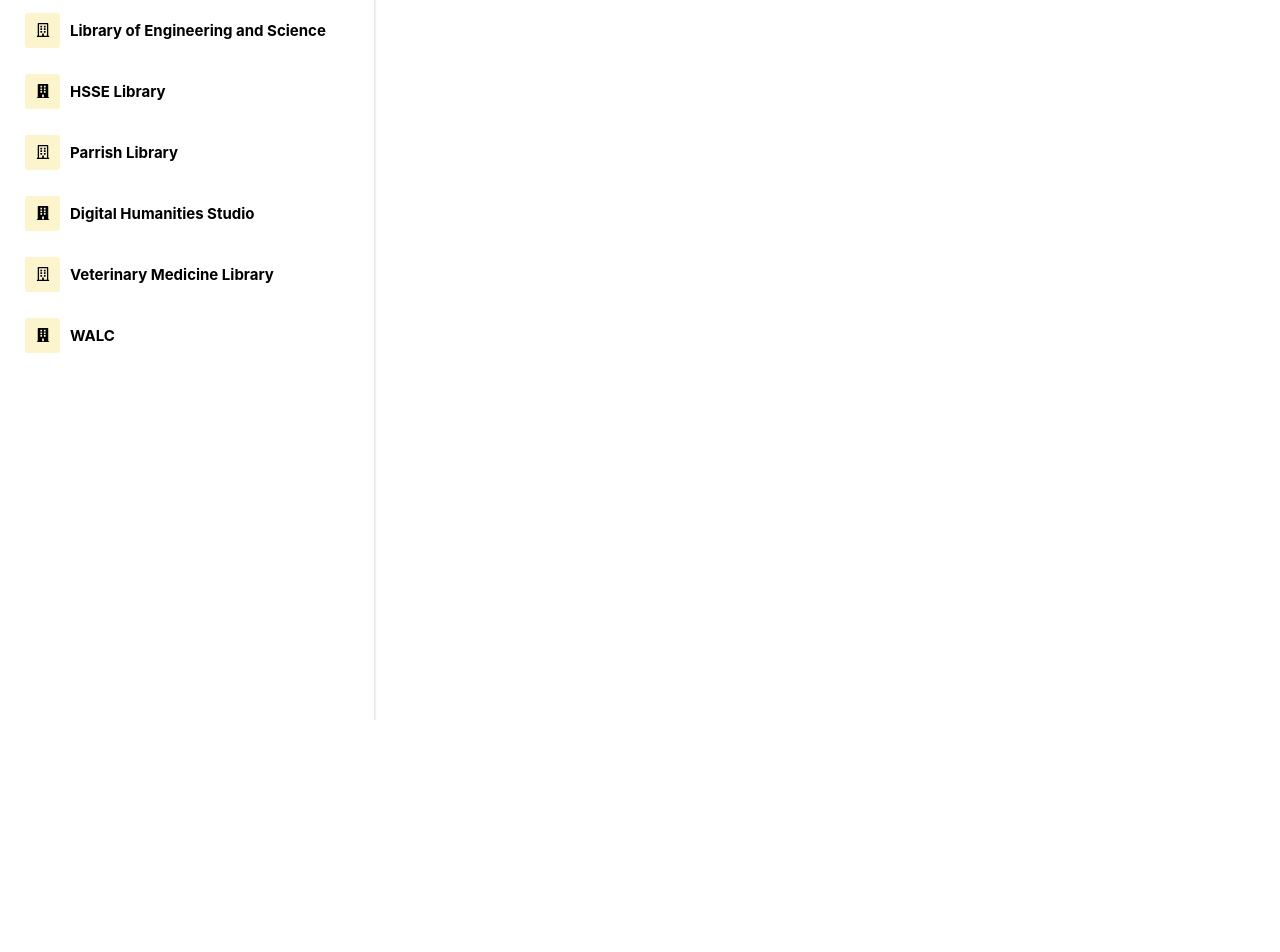
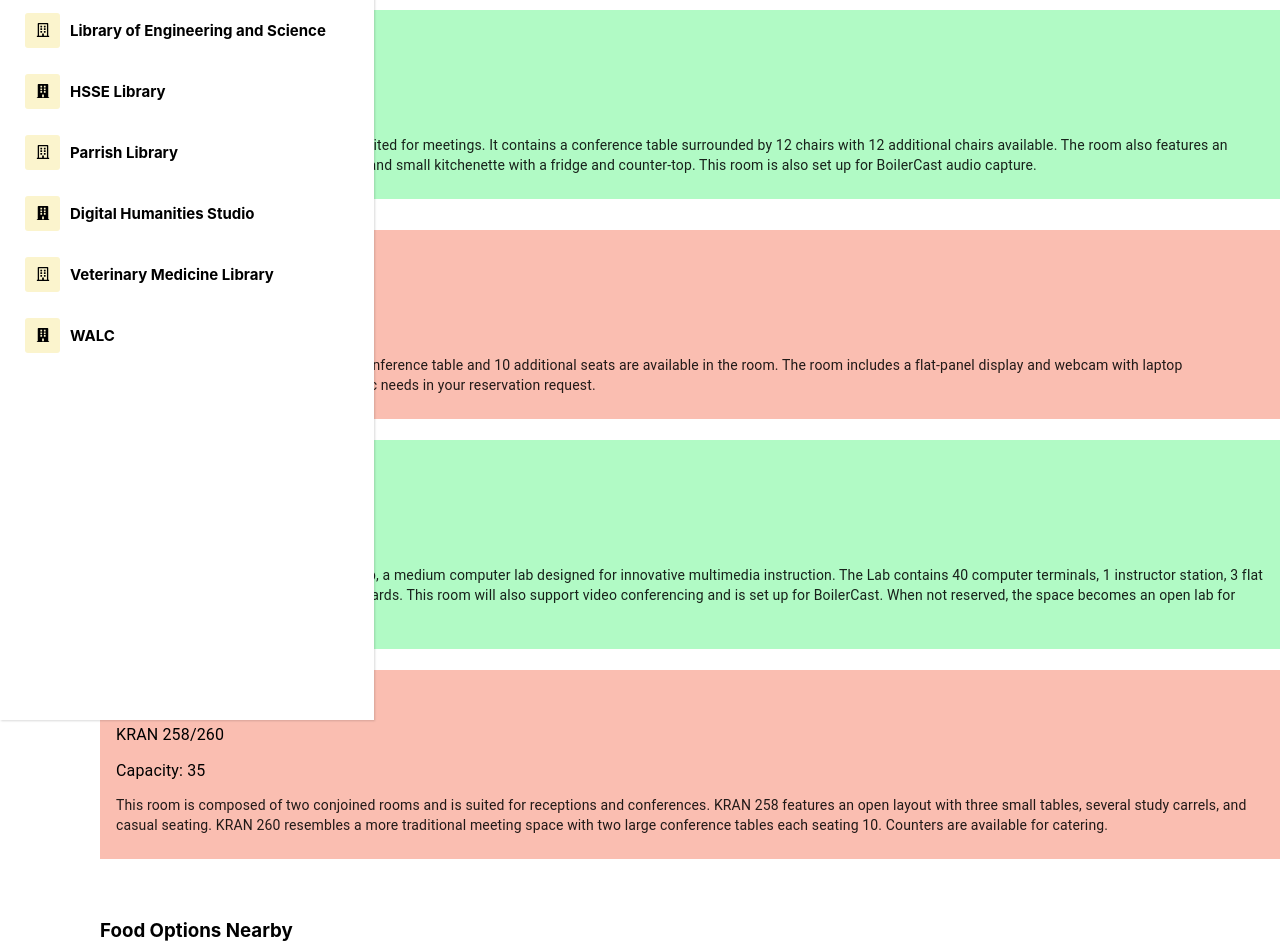
Before and after one commit to carmendiem/HelloWorld2021, a React (Create React App) app: page /Parrish in a window 1280 px wide. Shown: the part 100-1052 px from the top of the page. Before the commit the page ends 820 px from the top, so only its background shows below. Built offline with nearby package versions, Linux system fonts and the light colour scheme.

Commit message:
add parrish and digital
copied from carmen and aditi, add colors to walc and vet

```diff
--- /dev/null
+++ b/src/pages/Digital.css
@@ -0,0 +1,22 @@
+#DigitalAvailability{
+    position: absolute;
+    left: 100px;
+}
+
+#DHSFood{
+    position: absolute;
+    left: 100px;
+    top: 380px;
+}
+
+#DHSVolume{
+    position: absolute;
+    left: 100px;
+    top: 500px;
+}
+
+#DHS{
+    position: absolute;
+    left: 100px;
+    top: 110px;
+}
--- a/src/pages/Digital.js
+++ b/src/pages/Digital.js
@@ -1,11 +1,46 @@
 import React from "react";
+import "./Digital.css";
 
-const Digital = () => {
+import Box from '@mui/material/Box';
+import Card from '@mui/material/Card';
+import CardActions from '@mui/material/CardActions';
+import CardContent from '@mui/material/CardContent';
+import Button from '@mui/material/Button';
+import Typography from '@mui/material/Typography';
+
+const bull = (
+    <Box
+        component="span"
+        sx={{ display: 'inline-block', mx: '2px', transform: 'scale(0.8)' }}
+    >
+        •
+    </Box>
+);
+
+export default function Digital() {
     return (
         <div className="Digital">
-            <h2>digital</h2>
+            <h2>Digital Humanities Studio</h2>
+            <h3 id ="DigitalAvailability">Availability</h3>
+
+            <Card sx={{ minWidth: 100 }}>
+                <CardContent id ="DHS"style={{backgroundColor: "#fabeb1"}}>
+                    <Typography id ="CSCname" align="left" sx={{ fontSize: 20 }} color="black" gutterBottom>
+                        Digital Humanities Studio
+                    </Typography>
+                    <Typography align="left" sx={{ mb: 1.5 }} color="black">
+                        STEW 153
+                    </Typography>
+                    <Typography align="left" sx={{ mb: 1.5 }} color="black">
+                        Capacity: 9-12
+                    </Typography>
+                    <Typography align="left" variant="body2">
+                        The Digital Humanities Studio is a mixed-use space dedicated to digital scholarship. The Studio has seating space for 9-12 people for project meetings or workshops. The Studio is also equipped with key technology for projects, including four computers with software such as R, Python, Gephi, ArcGIS, Nvivo, and Abbyy Fine Reader; 3D printing and scanning; a manuscript and book scanner; data visualization monitors; and podcasting station. The room is available for booking related to digital scholarship from 9am-5pm, Monday-Friday.
+                    </Typography>
+                </CardContent>
+            </Card>
+            <h3 id ="DHSFood">Food Options Nearby</h3>
+            <h3 id ="DHSVolume">Volume In Area</h3>
         </div>
-    );
+    )
 }
-
-export default Digital;
--- /dev/null
+++ b/src/pages/Parrish.css
@@ -0,0 +1,40 @@
+#parrishAvailability{
+    position: absolute;
+    left: 100px;
+}
+
+#HollisterConferenceRoom{
+    position: absolute;
+    left: 100px;
+    top: 110px;
+}
+
+#FinancialConferenceRoom{
+    position: absolute;
+    left: 100px;
+    top: 330px;
+}
+
+#LearnLab{
+    position: absolute;
+    left: 100px;
+    top: 540px;
+}
+
+#CorporateStudyRoom{
+    position: absolute;
+    left: 100px;
+    top: 770px;
+}
+
+#parrishFood{
+    position: absolute;
+    left: 100px;
+    top: 1000px;
+}
+
+#parrishVolume{
+    position: absolute;
+    left: 100px;
+    top: 1230px;
+}
--- a/src/pages/Parrish.js
+++ b/src/pages/Parrish.js
@@ -1,11 +1,100 @@
 import React from "react";
+import "./Parrish.css";
 
-const Parrish = () => {
+import Box from '@mui/material/Box';
+import Card from '@mui/material/Card';
+import CardActions from '@mui/material/CardActions';
+import CardContent from '@mui/material/CardContent';
+import Button from '@mui/material/Button';
+import Typography from '@mui/material/Typography';
+
+const bull = (
+  <Box
+    component="span"
+    sx={{ display: 'inline-block', mx: '2px', transform: 'scale(0.8)' }}
+  >
+    •
+  </Box>
+);
+export default function Parrish() {
     return (
         <div className="Parrish">
-            <h2>parrish</h2>
+            <h2>Parrish Library</h2>
+            <h3 id ="parrishAvailability">Availability</h3>
+
+    <Card sx={{ minWidth: 100 }}>
+                  <CardContent id ="HollisterConferenceRoom"style={{backgroundColor: "#b1fac5"}}>
+                    <Typography align="left" sx={{ fontSize: 20 }} color="black" gutterBottom>
+                      Collaboration Study Center
+                    </Typography>
+                    <Typography align="left" sx={{ mb: 1.5 }} color="black">
+                      KRAN 202
+                    </Typography>
+                    <Typography align="left" sx={{ mb: 1.5 }} color="black">
+                      Capacity: 24
+                    </Typography>
+                    <Typography align="left" variant="body2">
+                      This medium conference room is well-suited for meetings. It contains a conference table surrounded by 12 chairs with 12 additional chairs available. The room also features an instructor station, large screen monitor, and small kitchenette with a fridge and counter-top. This room is also set up for BoilerCast audio capture.
+                    </Typography>
+                  </CardContent>
+                </Card>
+
+    <Card sx={{ minWidth: 100 }}>
+                  <CardContent id ="FinancialConferenceRoom"style={{backgroundColor: "#fabeb1"}}>
+                    <Typography align="left" sx={{ fontSize: 20 }} color="black" gutterBottom>
+                      Financial Conference Room
+                    </Typography>
+                    <Typography align="left" sx={{ mb: 1.5 }} color="black">
+                      KRAN 230A
+                    </Typography>
+                    <Typography align="left" sx={{ mb: 1.5 }} color="black">
+                      Capacity: 21
+                    </Typography>
+                    <Typography align="left" variant="body2">
+                       This conference room seats 11 at the conference table and 10 additional seats are available in the room. The room includes a flat-panel display and webcam with laptop compatibility. Please include any specific needs in your reservation request.
+                     </Typography>
+                  </CardContent>
+                </Card>
+
+    <Card sx={{ minWidth: 100 }}>
+                  <CardContent id ="LearnLab"style={{backgroundColor: "#b1fac5"}}>
+                    <Typography align="left" sx={{ fontSize: 20 }} color="black" gutterBottom>
+                      Learn Lab
+                    </Typography>
+                    <Typography align="left" sx={{ mb: 1.5 }} color="black">
+                      KRAN 250
+                    </Typography>
+                    <Typography align="left" sx={{ mb: 1.5 }} color="black">
+                      Capacity: 40
+                    </Typography>
+                    <Typography align="left" variant="body2">
+                      The Parrish Library houses the Learn Lab, a medium computer lab designed for innovative multimedia instruction. The Lab contains 40 computer terminals, 1 instructor station, 3 flat panel screens, and multiple dry erase boards. This room will also support video conferencing and is set up for BoilerCast. When not reserved, the space becomes an open lab for students.
+                    </Typography>
+                    </CardContent>
+                </Card>
+
+    <Card sx={{ minWidth: 100 }}>
+                      <CardContent id ="CorporateStudyRoom"style={{backgroundColor: "#fabeb1"}}>
+                        <Typography align="left" sx={{ fontSize: 20 }} color="black" gutterBottom>
+                          Corporate Study Room
+                        </Typography>
+                        <Typography align="left" sx={{ mb: 1.5 }} color="black">
+                          KRAN 258/260
+                        </Typography>
+                        <Typography align="left" sx={{ mb: 1.5 }} color="black">
+                          Capacity: 35
+                        </Typography>
+                        <Typography align="left" variant="body2">
+                          This room is composed of two conjoined rooms and is suited for receptions and conferences. KRAN 258 features an open layout with three small tables, several study carrels, and casual seating. KRAN 260 resembles a more traditional meeting space with two large conference tables each seating 10. Counters are available for catering.
+                        </Typography>
+                        </CardContent>
+                    </Card>
+
+
+            <h3 id ="parrishFood">Food Options Nearby</h3>
+            <h3 id ="parrishVolume">Volume In Area</h3>
         </div>
-    );
+
+
+        )
 }
-
-export default Parrish;
--- a/src/pages/Veterinary.js
+++ b/src/pages/Veterinary.js
@@ -24,7 +24,7 @@ export default function Veterinary() {
             <h3 id ="VETAvailability">Availability</h3>
 
     <Card sx={{ minWidth: 100 }}>
-                  <CardContent id ="FrstFlrStdyRoom">
+                  <CardContent id ="FrstFlrStdyRoom" style={{backgroundColor: "#b1fac5"}}>
                     <Typography align="left" sx={{ fontSize: 20 }} color="black" gutterBottom>
                       First Floor Study Room
                     </Typography>
--- a/src/pages/Walc.js
+++ b/src/pages/Walc.js
@@ -23,7 +23,7 @@ export default function Walc() {
             <h3 id ="WALCAvailability">Availability</h3>
 
     <Card sx={{ minWidth: 100 }}>
-                  <CardContent id ="DigSchLA">
+                  <CardContent id ="DigSchLA"style={{backgroundColor: "#b1fac5"}}>
                     <Typography align="left" sx={{ fontSize: 20 }} color="black" gutterBottom>
                       Digital Scholars Lab - A
                     </Typography>
@@ -40,7 +40,7 @@ export default function Walc() {
                 </Card>
 
 <Card sx={{ minWidth: 100 }}>
-                  <CardContent id ="DigSchLC">
+                  <CardContent id ="DigSchLC"style={{backgroundColor: "#fabeb1"}}>
                     <Typography align="left" sx={{ fontSize: 20 }} color="black" gutterBottom>
                       Digital Scholars Lab - C
                     </Typography>
@@ -57,7 +57,7 @@ export default function Walc() {
                 </Card>
 
 <Card sx={{ minWidth: 100 }}>
-                  <CardContent id ="DigSchLD">
+                  <CardContent id ="DigSchLD"style={{backgroundColor: "#fabeb1"}}>
                     <Typography align="left" sx={{ fontSize: 20 }} color="black" gutterBottom>
                       Digital Scholars Lab - D
                     </Typography>
@@ -74,7 +74,7 @@ export default function Walc() {
                 </Card>
 
 <Card sx={{ minWidth: 100 }}>
-                  <CardContent id ="DigSchLCONF">
+                  <CardContent id ="DigSchLCONF"style={{backgroundColor: "#b1fac5"}}>
                     <Typography align="left" sx={{ fontSize: 20 }} color="black" gutterBottom>
                       Digital Scholars Lab - Conf. Circle
                     </Typography>
```
